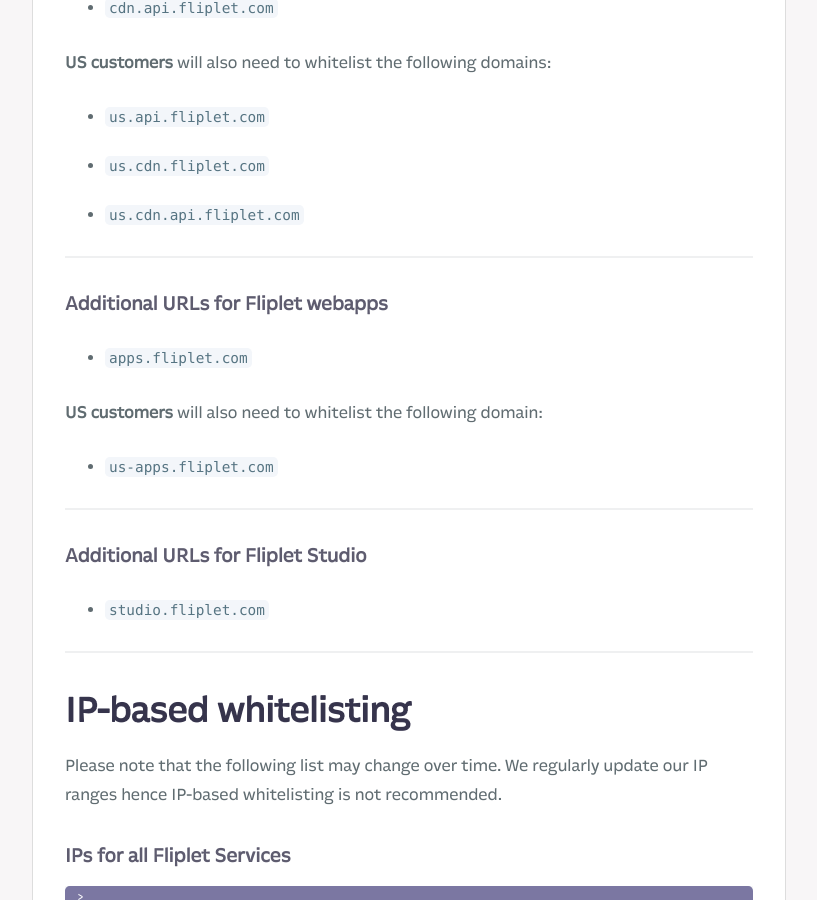
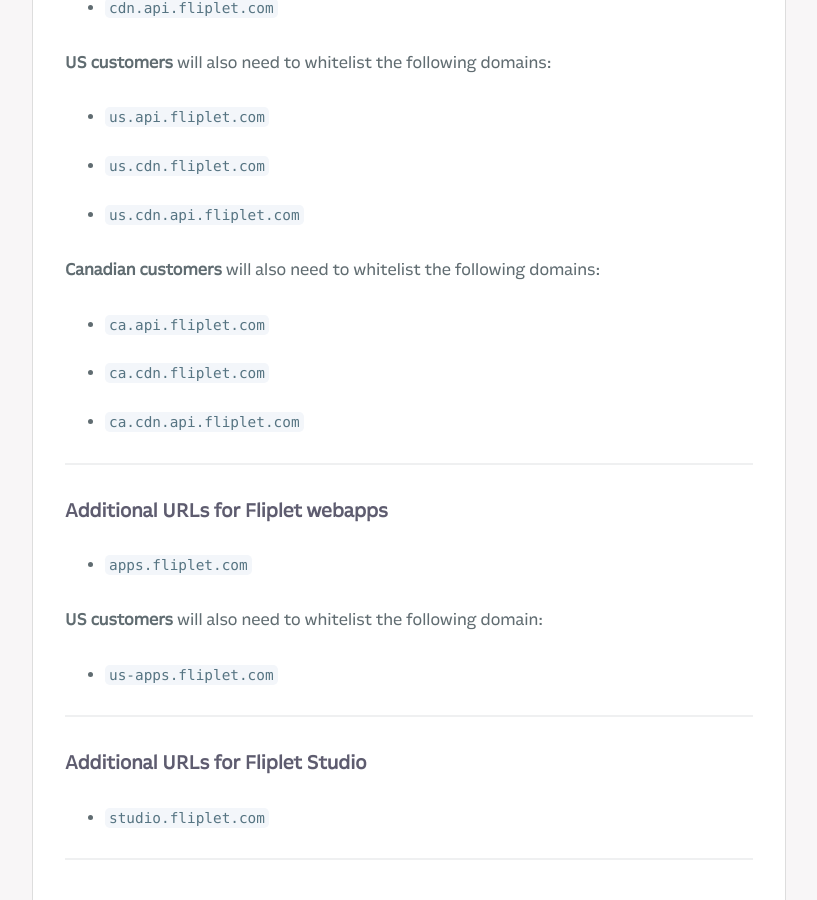
Before and after one commit to Fliplet/fliplet-cli, a Jekyll site: the page built from docs/URLs-and-IP-Addresses.md, in a window 1280 px wide and 900 px high, scrolled down 1084 px. Shown: the whole window, without its empty margins (254-1071 px from the left). Built offline with Jekyll 4.4.1, drawn with Linux system fonts in a browser that asks for light colours; nearby versions of some CDN libraries; our own code applies the rules of GitHub Pages for plain Markdown files; library files that are not in the unit come from our copies; comment, search, counter and statistics services are not loaded; a style sheet for code colours, icons or effects is not loaded.

Commit message:
docs for canadian region

```diff
--- a/docs/URLs-and-IP-Addresses.md
+++ b/docs/URLs-and-IP-Addresses.md
@@ -25,6 +25,12 @@
 - `us.api.fliplet.com`
 - `us.cdn.fliplet.com`
 - `us.cdn.api.fliplet.com`
+
+**Canadian customers** will also need to whitelist the following domains:
+
+- `ca.api.fliplet.com`
+- `ca.cdn.fliplet.com`
+- `ca.cdn.api.fliplet.com`
 
 ---
 
```
Also changed, not shown: docs/Data-integration-service.md (+1 -0 lines), docs/REST-API/authenticate.md (+1 -1 lines).
